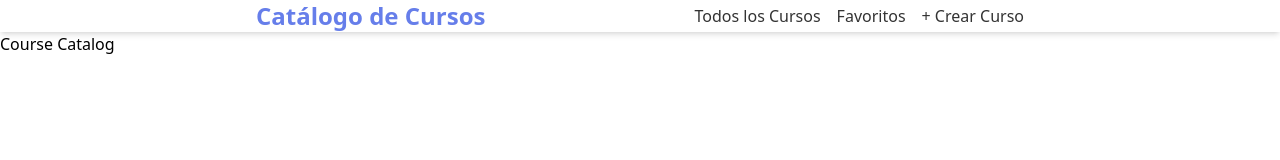
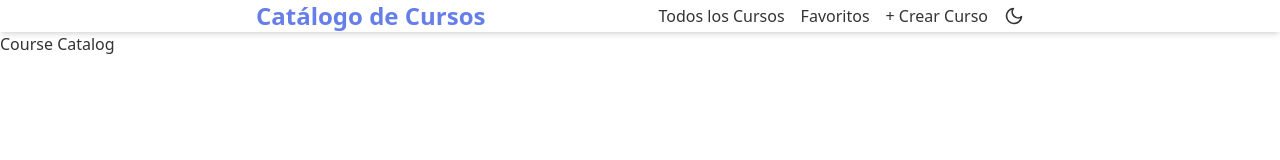
Before and after one commit to LangelXoBl/course-catalog, a React (Vite) app: page / in a window 1280 px wide. Shown: the top 160 px of the page. Built offline with nearby package versions, Linux system fonts and the light colour scheme.

Commit message:
add dark mode

```diff
--- a/src/App.tsx
+++ b/src/App.tsx
@@ -1,15 +1,18 @@
 import { BrowserRouter, Route, Routes } from 'react-router';
 import { Navbar } from './components/Navbar';
+import { ThemeProvider } from './context/theme/Provider';
 
 function App() {
   return (
     <BrowserRouter>
-      <Navbar />
-      <Routes>
-        <Route path="/" element={<h1>Course Catalog</h1>} />
-        <Route path="/create" element={<h1>Create</h1>} />
-        <Route path="/favorites" element={<h1>Favorites</h1>} />
-      </Routes>
+      <ThemeProvider>
+        <Navbar />
+        <Routes>
+          <Route path="/" element={<h1 className="text-content">Course Catalog</h1>} />
+          <Route path="/create" element={<h1>Create</h1>} />
+          <Route path="/favorites" element={<h1>Favorites</h1>} />
+        </Routes>
+      </ThemeProvider>
     </BrowserRouter>
   );
 }
--- a/src/components/Navbar.tsx
+++ b/src/components/Navbar.tsx
@@ -1,12 +1,14 @@
 import { Link } from 'react-router';
+import { ThemeToggle } from './ThemeToggle';
 
 export const Navbar = () => {
   return (
     <nav className="bg-surface text-content shadow-md">
-      <div className="w-3/5 mx-auto flex justify-between items-center gap-8">
+      <div className="w-3/5 mx-auto flex justify-between items-center">
         <Link className="text-primary text-2xl font-bold" to="/">
           Catálogo de Cursos
         </Link>
+        <div className="flex gap-4">
           <ul className="flex gap-4 list-none">
             <li>
               <Link to="/">Todos los Cursos</Link>
@@ -18,6 +20,8 @@ export const Navbar = () => {
               <Link to="/create">+ Crear Curso</Link>
             </li>
           </ul>
+          <ThemeToggle />
+        </div>
       </div>
     </nav>
   );
--- /dev/null
+++ b/src/components/ThemeToggle.tsx
@@ -0,0 +1,23 @@
+import type { Theme } from '../context/theme/Context';
+import { useTheme } from '../hooks/useTheme';
+import { Moon } from './icons/Moon';
+import { Sun } from './icons/Sun';
+
+const getThemeLabel = (theme: Theme) => {
+  return theme === 'dark' ? 'Claro' : 'Oscuro';
+};
+
+export const ThemeToggle = () => {
+  const { theme, toggleTheme } = useTheme();
+  const label = getThemeLabel(theme);
+
+  return (
+    <button
+      onClick={toggleTheme}
+      aria-label={`Cambiar a modo ${label}`}
+      title={`Cambiar a modo ${label}`}
+    >
+      <span>{theme === 'dark' ? <Sun /> : <Moon />}</span>
+    </button>
+  );
+};
--- /dev/null
+++ b/src/components/icons/Moon.tsx
@@ -0,0 +1,15 @@
+export const Moon = () => (
+  <svg
+    xmlns="http://www.w3.org/2000/svg"
+    width="20"
+    height="20"
+    viewBox="0 0 24 24"
+    fill="none"
+    stroke="currentColor"
+    strokeWidth="2"
+    strokeLinecap="round"
+    strokeLinejoin="round"
+  >
+    <path d="M21 12.79A9 9 0 1 1 11.21 3 7 7 0 0 0 21 12.79z" />
+  </svg>
+);
--- /dev/null
+++ b/src/components/icons/Sun.tsx
@@ -0,0 +1,23 @@
+export const Sun = () => (
+  <svg
+    xmlns="http://www.w3.org/2000/svg"
+    width="20"
+    height="20"
+    viewBox="0 0 24 24"
+    fill="none"
+    stroke="currentColor"
+    strokeWidth="2"
+    strokeLinecap="round"
+    strokeLinejoin="round"
+  >
+    <circle cx="12" cy="12" r="5" />
+    <line x1="12" y1="1" x2="12" y2="3" />
+    <line x1="12" y1="21" x2="12" y2="23" />
+    <line x1="4.22" y1="4.22" x2="5.64" y2="5.64" />
+    <line x1="18.36" y1="18.36" x2="19.78" y2="19.78" />
+    <line x1="1" y1="12" x2="3" y2="12" />
+    <line x1="21" y1="12" x2="23" y2="12" />
+    <line x1="4.22" y1="19.78" x2="5.64" y2="18.36" />
+    <line x1="18.36" y1="5.64" x2="19.78" y2="4.22" />
+  </svg>
+);
--- /dev/null
+++ b/src/context/theme/Context.ts
@@ -0,0 +1,10 @@
+import { createContext } from 'react';
+
+export type Theme = 'light' | 'dark';
+
+export interface ThemeContextType {
+  theme: Theme;
+  toggleTheme: () => void;
+}
+
+export const ThemeContext = createContext<ThemeContextType | undefined>(undefined);
--- /dev/null
+++ b/src/context/theme/Provider.tsx
@@ -0,0 +1,51 @@
+import { useEffect, useState, type ReactNode } from 'react';
+import { ThemeContext, type Theme, type ThemeContextType } from './Context';
+
+interface ThemeProviderProps {
+  children: ReactNode;
+}
+
+const THEME_STORAGE_KEY = 'course_catalog_theme';
+
+// Detectar preferencia del sistema
+const getSystemTheme = (): Theme => {
+  if (typeof window !== 'undefined' && window.matchMedia) {
+    return window.matchMedia('(prefers-color-scheme: dark)').matches ? 'dark' : 'light';
+  }
+  return 'light';
+};
+
+// Cargar tema inicial
+const loadInitialTheme = (): Theme => {
+  const stored = localStorage.getItem(THEME_STORAGE_KEY);
+  if (stored === 'dark' || stored === 'light') {
+    return stored;
+  }
+  return getSystemTheme();
+};
+
+export const ThemeProvider = ({ children }: ThemeProviderProps) => {
+  const [theme, setTheme] = useState<Theme>(loadInitialTheme);
+
+  // Aplicar tema al documento
+  useEffect(() => {
+    const root = document.body;
+    if (theme === 'dark') {
+      root.classList.add('dark');
+    } else {
+      root.classList.remove('dark');
+    }
+    localStorage.setItem(THEME_STORAGE_KEY, theme);
+  }, [theme]);
+
+  const toggleTheme = () => {
+    setTheme((prevTheme) => (prevTheme === 'light' ? 'dark' : 'light'));
+  };
+
+  const value: ThemeContextType = {
+    theme,
+    toggleTheme,
+  };
+
+  return <ThemeContext.Provider value={value}>{children}</ThemeContext.Provider>;
+};
--- /dev/null
+++ b/src/hooks/useTheme.ts
@@ -0,0 +1,12 @@
+import { useContext } from 'react';
+import { ThemeContext } from '../context/theme/Context';
+
+export const useTheme = () => {
+  const context = useContext(ThemeContext);
+
+  if (!context) {
+    throw new Error('useTheme must be used within a ThemeProvider');
+  }
+
+  return context;
+};
--- a/src/index.css
+++ b/src/index.css
@@ -1,4 +1,6 @@
 @import "tailwindcss";
+
+@custom-variant dark (&:where(.dark, .dark *));
 
 @theme {
   /* Colores principales */
@@ -27,3 +29,29 @@
   --color-border: #e0e0e0;
   --color-border-dark: #d0d0d0;
 }
+
+.dark {
+  /* Colores principales ajustados */
+  --color-primary: #667eea;
+  --color-secondary: #764ba2;
+
+  /* Colores de estado (mantienen los mismos) */
+  --color-success: #4caf50;
+  --color-danger: #f44336;
+  --color-danger-dark: #da190b;
+  --color-warning: #ff9800;
+  --color-info: #2196f3;
+
+  /* Colores de fondo */
+  --color-background: #2a2a2a;
+  --color-surface: #1e1e1e;
+  --color-card: #252525;
+
+  /* Colores de texto */
+  --color-content: #e0e0e0;
+  --color-muted: #888888;
+  --color-tertiary: #666666;
+
+  /* Colores de borde */
+  --color-border: #404040;
+}
```
Lines whose indentation alone changed are shown as unchanged.
